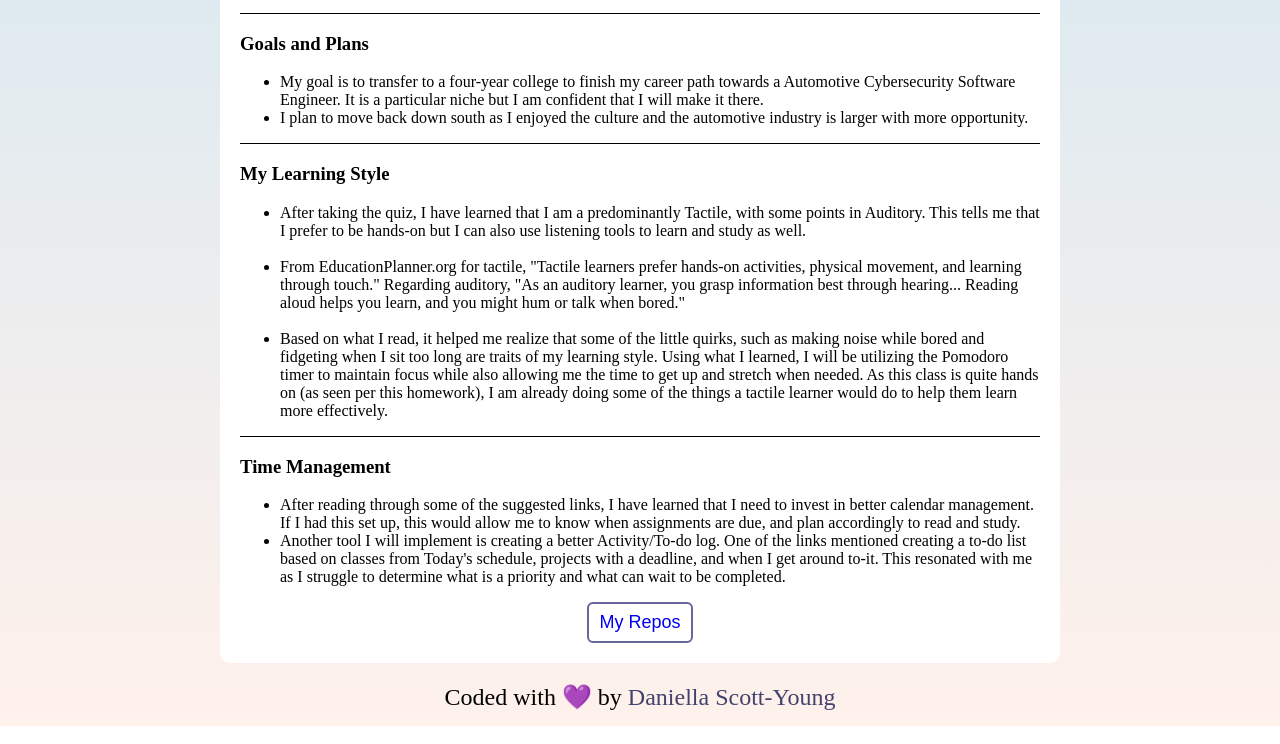
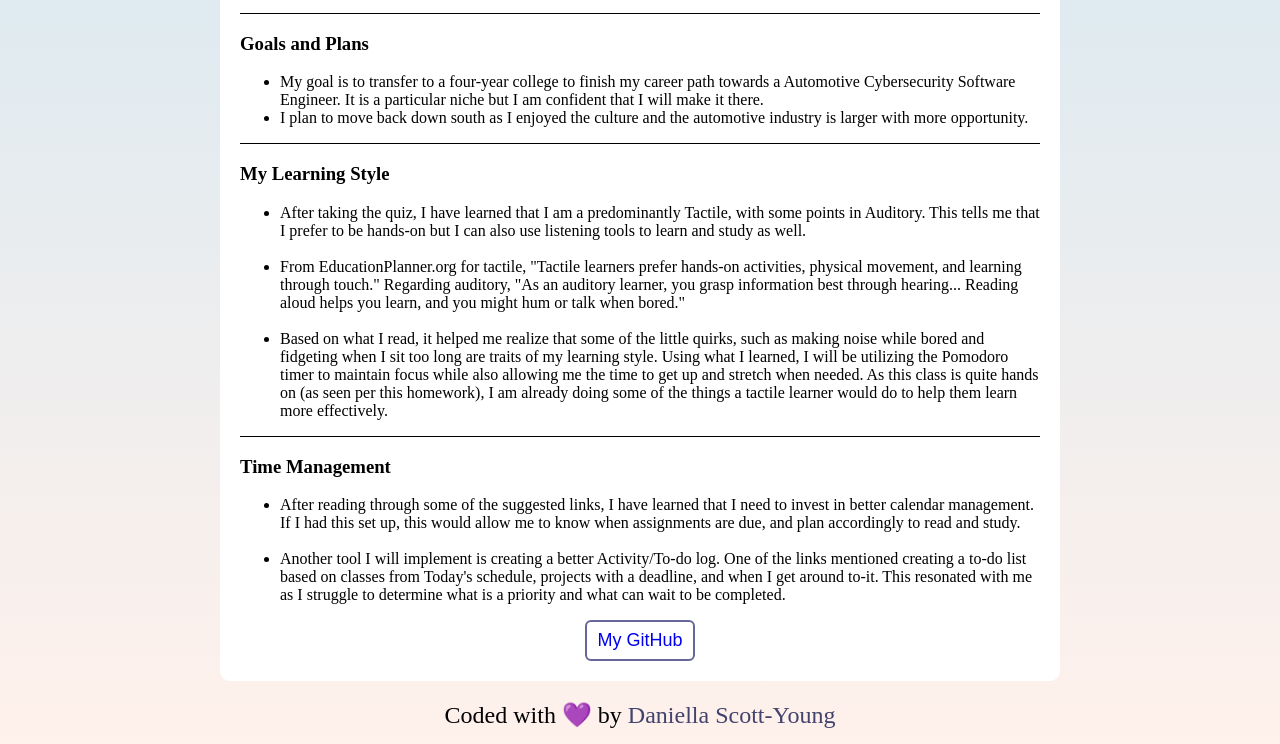
Before and after one commit to dscottyoung2022/Learning-Styles-and-Time-Management, a plain HTML site: page index.html in a window 1280 px wide. Shown: the part 1158-1902 px from the top of the page. Drawn offline with Linux system fonts and the light colour scheme.

Commit message:
Corrected HTML

```diff
--- a/index.html
+++ b/index.html
@@ -120,6 +120,7 @@
             set up, this would allow me to know when assignments are due, and
             plan accordingly to read and study.
           </li>
+          <br />
           <li>
             Another tool I will implement is creating a better Activity/To-do
             log. One of the links mentioned creating a to-do list based on
@@ -132,7 +133,7 @@
 
       <button class="vgb">
         <a href="https://github.com/dscottyoung2022" target="_blank"
-          >My Repos</a
+          >My GitHub</a
         >
       </button>
     </div>
```
